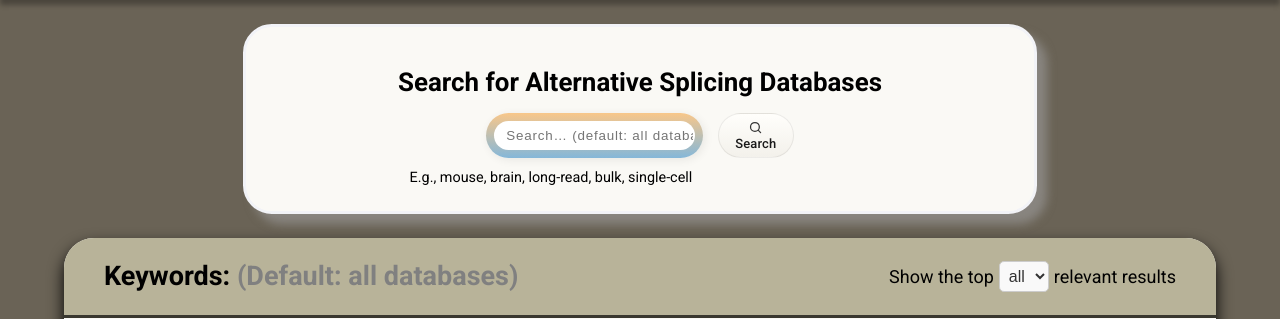
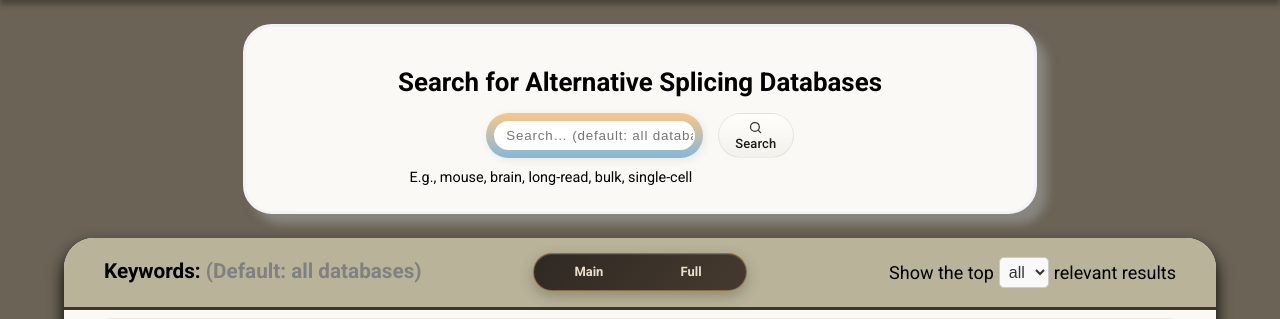
Before and after one commit to 1413362251/DbCAS, a Python web app: template Programmes/web/templates/search.html in a window 1280 px wide. Shown: the part 72-391 px from the top of the page. Run offline with Jinja, Linux system fonts and the light colour scheme; the template is opened without the code that fills it, so the values that code supplies are empty.

Commit message:
Add main and full dataset switch

```diff
--- a/Programmes/web/static/css/styles.css
+++ b/Programmes/web/static/css/styles.css
@@ -1003,13 +1003,14 @@ body.page-search main.table {
 .header{
     width: 100%;
     flex: 0 0 auto;
-    min-height: 3.25rem;
+    min-height: 5rem;
     background-color: rgb(184, 179, 153);
-    padding: 0 40px;
+    padding: 0.45rem 40px;
     box-sizing: border-box;
-    display: flex;
-    align-items: center;
-    justify-content: space-between;
+    display: grid;
+    grid-template-columns: minmax(0, 1fr) 20% minmax(0, 1fr);
+    align-items: center;
+    column-gap: 1.25rem;
     border-top-right-radius: 30px ;
     border-top-left-radius: 30px ;
     border-bottom: 3px solid rgba(0, 0, 0, 0.69);
@@ -1018,9 +1019,67 @@ body.page-search main.table {
 
 }
 
+.search-header__keyword {
+    justify-self: start;
+    min-width: 0;
+    margin: 0;
+    font-size: 1.15em;
+    line-height: 1.25;
+}
+
+.dataset-switch {
+    display: inline-grid;
+    grid-template-columns: repeat(2, minmax(0, 1fr));
+    justify-self: center;
+    width: 100%;
+    box-sizing: border-box;
+    margin: 0;
+    padding: 4px;
+    border: 1px solid rgba(202, 151, 85, 0.58);
+    border-radius: 999px;
+    background: linear-gradient(135deg, #2f2923 0%, #463a2f 100%);
+    box-shadow:
+        inset 0 1px 0 rgba(255, 255, 255, 0.1),
+        0 5px 14px rgba(57, 43, 31, 0.3);
+}
+
+.dataset-switch__option {
+    min-width: 4.6rem;
+    padding: 0.52rem 1.05rem;
+    border: 0;
+    border-radius: 999px;
+    background: transparent;
+    color: #eadfce;
+    cursor: pointer;
+    font: inherit;
+    font-size: 0.9rem;
+    font-weight: 700;
+    line-height: 1;
+    transition: background-color 0.18s ease, color 0.18s ease, box-shadow 0.18s ease;
+}
+
+.dataset-switch__option:hover:not(.is-active) {
+    background: rgba(218, 171, 95, 0.18);
+    color: #fffaf2;
+}
+
+.dataset-switch__option.is-active {
+    background: linear-gradient(135deg, #b76e32 0%, #d8a24a 100%);
+    color: #ffffff;
+    box-shadow:
+        inset 0 1px 0 rgba(255, 255, 255, 0.28),
+        0 4px 12px rgba(161, 96, 42, 0.4);
+}
+
+.dataset-switch__option:focus-visible {
+    outline: 3px solid rgba(247, 149, 31, 0.55);
+    outline-offset: 2px;
+}
+
 .right-content {
     display: flex;
     align-items: center;
+    justify-self: end;
     gap: 5px;
 }
 .hidden { display: none; }
@@ -1458,14 +1517,20 @@ tbody tr:hover {
   }
 
   .header {
-    padding: 0 16px;
+    padding: 0.45rem 16px;
     font-size: 16px;
-    flex-direction: column;
-    align-items: flex-start;
-    gap: 8px;
+    grid-template-columns: minmax(0, 1fr) auto minmax(0, 1fr);
+    gap: 10px 8px;
+  }
+
+  .search-header__default {
+    display: none;
   }
 
   .right-content {
+    grid-column: 1 / -1;
+    grid-row: 2;
+    justify-self: start;
     flex-wrap: wrap;
   }
 
--- a/Programmes/web/templates/base.html
+++ b/Programmes/web/templates/base.html
@@ -31,8 +31,11 @@
         <div class="searchbar">
             <h1>Search for Alternative Splicing Databases</h1>
             <form method="GET" action="/search" id="search-block">
+                {% if dataset is defined %}
+                    <input type="hidden" name="dataset" value="{{ dataset }}">
+                {% endif %}
                 <div class="InputContainer">
-                    <input placeholder="Search… (default: all databases)" id="searchInput" class="input" name="q" type="text">
+                    <input placeholder="Search… (default: {{ 'main collection' if dataset is defined and dataset == 'main' else 'all databases' }})" id="searchInput" class="input" name="q" type="text">
                 </div>
                 <button id="searchButton" type="submit">
                     <span class="search-button__inner">
--- a/Programmes/web/templates/search.html
+++ b/Programmes/web/templates/search.html
@@ -8,14 +8,31 @@
 {% block content %}
     <main class="table">
         <section class="header">
-            <h1>
+            <h1 class="search-header__keyword">
                 Keywords:
                 {% if keyword %}
                     <span style="color: red;">{{ keyword }}</span>
                 {% else %}
-                    <span style="color: gray;">(Default: all databases)</span>
+                    <span class="search-header__default" style="color: gray;">(Default: {{ 'main collection' if dataset == 'main' else 'all databases' }})</span>
                 {% endif %}
             </h1>
+            <form class="dataset-switch" method="GET" action="{{ url_for('search') }}" aria-label="Dataset">
+                <input type="hidden" name="q" value="{{ keyword }}">
+                <button
+                    class="dataset-switch__option{% if dataset == 'main' %} is-active{% endif %}"
+                    type="submit"
+                    name="dataset"
+                    value="main"
+                    aria-pressed="{{ 'true' if dataset == 'main' else 'false' }}"
+                >Main</button>
+                <button
+                    class="dataset-switch__option{% if dataset == 'full' %} is-active{% endif %}"
+                    type="submit"
+                    name="dataset"
+                    value="full"
+                    aria-pressed="{{ 'true' if dataset == 'full' else 'false' }}"
+                >Full</button>
+            </form>
             <div class="right-content">
                 <label for="rowsSelect">Show the top </label>
                     <select id="rowsSelect">
```
Also changed, not shown: Programmes/web/app.py (+23 -5 lines), Programmes/web/tests/test_app.py (+54 -2 lines).
